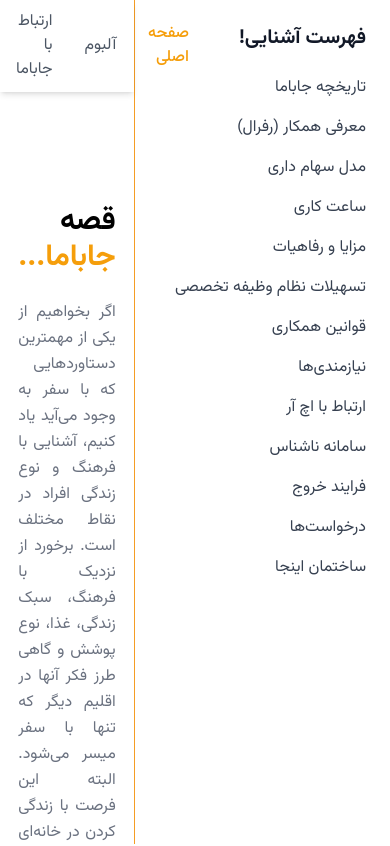
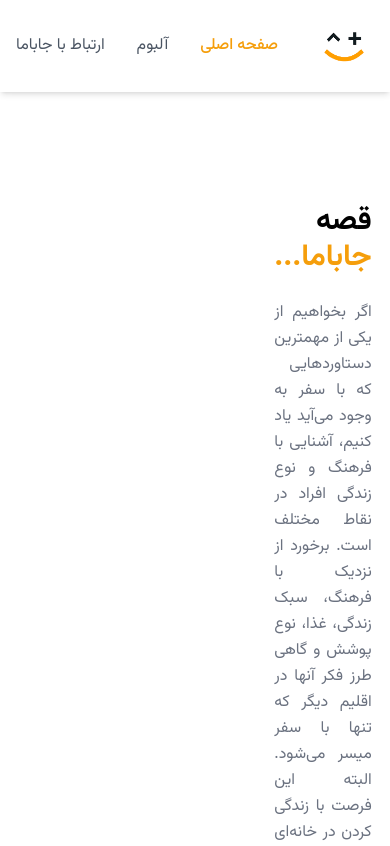
Before and after one commit to espitman/jbm-hr-life, a Nuxt app: page / in a window 390 px wide. Shown: the top 846 px of the page. Built offline with nearby package versions, Linux system fonts and the light colour scheme.

Commit message:
update: make TopNav full width on mobile screens

```diff
--- a/components/Sidebar.vue
+++ b/components/Sidebar.vue
@@ -1,5 +1,5 @@
 <template>
-  <div class="fixed top-0 right-0 bottom-0 w-64 border-l border-[#F59D24] rtl-container z-40 overflow-y-auto">
+  <div class="fixed top-0 right-0 bottom-0 w-64 border-l border-[#F59D24] rtl-container z-40 overflow-y-auto hidden md:block">
     <div class="p-6">
       <h2 class="text-xl font-bold text-gray-900 mb-6">فهرست آشنایی!</h2>
 
@@ -73,7 +73,7 @@
     </div>
   </div>
   <!-- Add a spacer to prevent content from being hidden under the fixed sidebar -->
-  <div class="w-64"></div>
+  <div class="w-64 hidden md:block"></div>
 </template>
 
 <script setup>
--- a/components/TopNav.vue
+++ b/components/TopNav.vue
@@ -1,5 +1,5 @@
 <template>
-  <div class="fixed top-0 right-64 left-0 z-50 bg-white shadow-md h-[92px]">
+  <div class="fixed top-0 right-0 md:right-64 left-0 z-50 bg-white shadow-md h-[92px]">
     <div class="flex flex-row-reverse justify-between items-center p-4 h-full rtl-container">
       <!-- Left side navigation items (appears on right in RTL) -->
       <div class="flex items-center space-x-reverse space-x-8">
--- a/layouts/default.vue
+++ b/layouts/default.vue
@@ -6,7 +6,7 @@
         <!-- Top navigation bar -->
         <TopNav />
         <!-- Main content slot -->
-         <div class="w-[calc(100vw-16rem)] overflow-x-hidden">
+         <div class="w-full md:w-[calc(100vw-16rem)] overflow-x-hidden">
           <slot />
          </div>
       </div>
```
